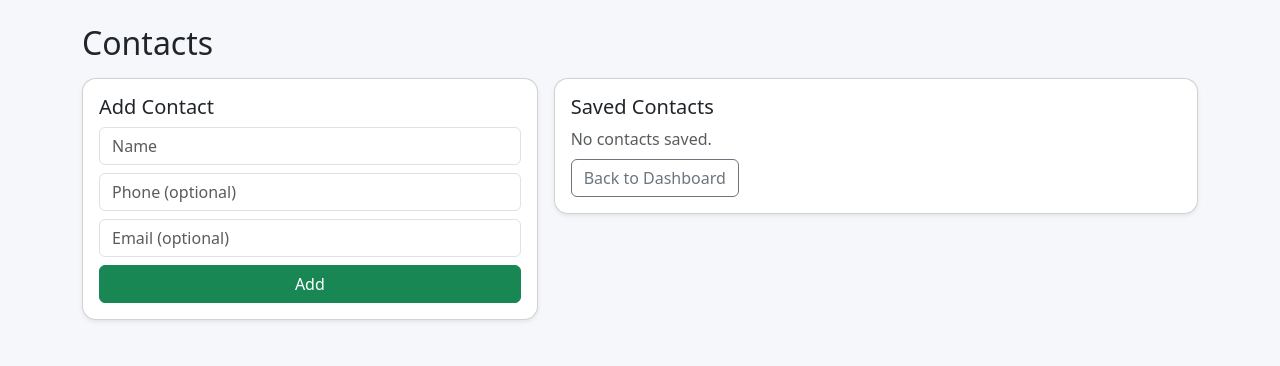
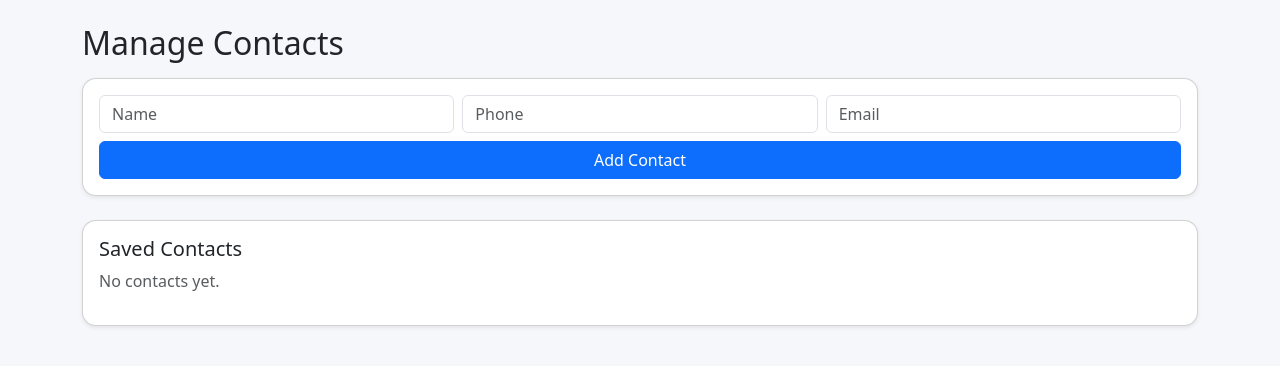
Before and after one commit to saraburhn/heartwatch-platform, a Flask app: template templates/contacts.html in a window 1280 px wide. Shown: the part 56-422 px from the top of the page. Run offline with Flask 3, Linux system fonts and the light colour scheme; the template is opened without the code that fills it, so the values that code supplies are empty.

Commit message:
Update contacts.html

```diff
--- a/templates/contacts.html
+++ b/templates/contacts.html
@@ -1,61 +1,44 @@
 {% extends "base.html" %}
 {% block content %}
-<h2 class="mb-3">Contacts</h2>
 
-<div class="row g-3">
-  <div class="col-lg-5">
-    <div class="card shadow-sm">
-      <div class="card-body">
-        <h5 class="card-title">Add Contact</h5>
-        <form method="post" class="d-grid gap-2">
-          <input class="form-control" name="name" placeholder="Name" required>
-          <input class="form-control" name="phone" placeholder="Phone (optional)">
-          <input class="form-control" name="email" placeholder="Email (optional)">
-          <button class="btn btn-success">Add</button>
-        </form>
+<h2 class="mb-3">Manage Contacts</h2>
+
+<div class="card shadow-sm mb-4">
+  <div class="card-body">
+    <form method="post" action="{{ url_for('contacts') }}" class="row g-2">
+      <div class="col-md-4">
+        <input name="name" class="form-control" placeholder="Name" required>
       </div>
-    </div>
-  </div>
-
-  <div class="col-lg-7">
-    <div class="card shadow-sm">
-      <div class="card-body">
-        <h5 class="card-title">Saved Contacts</h5>
-
-        {% if contacts and contacts|length > 0 %}
-          <div class="table-responsive">
-            <table class="table table-sm align-middle">
-              <thead>
-                <tr>
-                  <th>Name</th>
-                  <th>Phone</th>
-                  <th>Email</th>
-                  <th></th>
-                </tr>
-              </thead>
-              <tbody>
-              {% for c in contacts %}
-                <tr>
-                  <td class="fw-bold">{{ c["name"] }}</td>
-                  <td>{{ c["phone"] or "" }}</td>
-                  <td>{{ c["email"] or "" }}</td>
-                  <td class="text-end">
-                    <form method="post" action="{{ url_for('delete_contact', cid=c['id']) }}">
-                      <button class="btn btn-outline-danger btn-sm">Delete</button>
-                    </form>
-                  </td>
-                </tr>
-              {% endfor %}
-              </tbody>
-            </table>
-          </div>
-        {% else %}
-          <p class="text-muted mb-0">No contacts saved.</p>
-        {% endif %}
-
-        <a class="btn btn-outline-secondary mt-2" href="{{ url_for('dashboard') }}">Back to Dashboard</a>
+      <div class="col-md-4">
+        <input name="phone" class="form-control" placeholder="Phone">
       </div>
-    </div>
+      <div class="col-md-4">
+        <input name="email" class="form-control" placeholder="Email">
+      </div>
+      <div class="col-12 d-grid mt-2">
+        <button class="btn btn-primary">Add Contact</button>
+      </div>
+    </form>
   </div>
 </div>
+
+<div class="card shadow-sm">
+  <div class="card-body">
+    <h5>Saved Contacts</h5>
+
+    {% if contacts %}
+      <ul class="list-group">
+        {% for c in contacts %}
+          <li class="list-group-item">
+            <strong>{{ c.name }}</strong><br>
+            <small>{{ c.phone }} {{ c.email }}</small>
+          </li>
+        {% endfor %}
+      </ul>
+    {% else %}
+      <p class="text-muted">No contacts yet.</p>
+    {% endif %}
+  </div>
+</div>
+
 {% endblock %}
```
